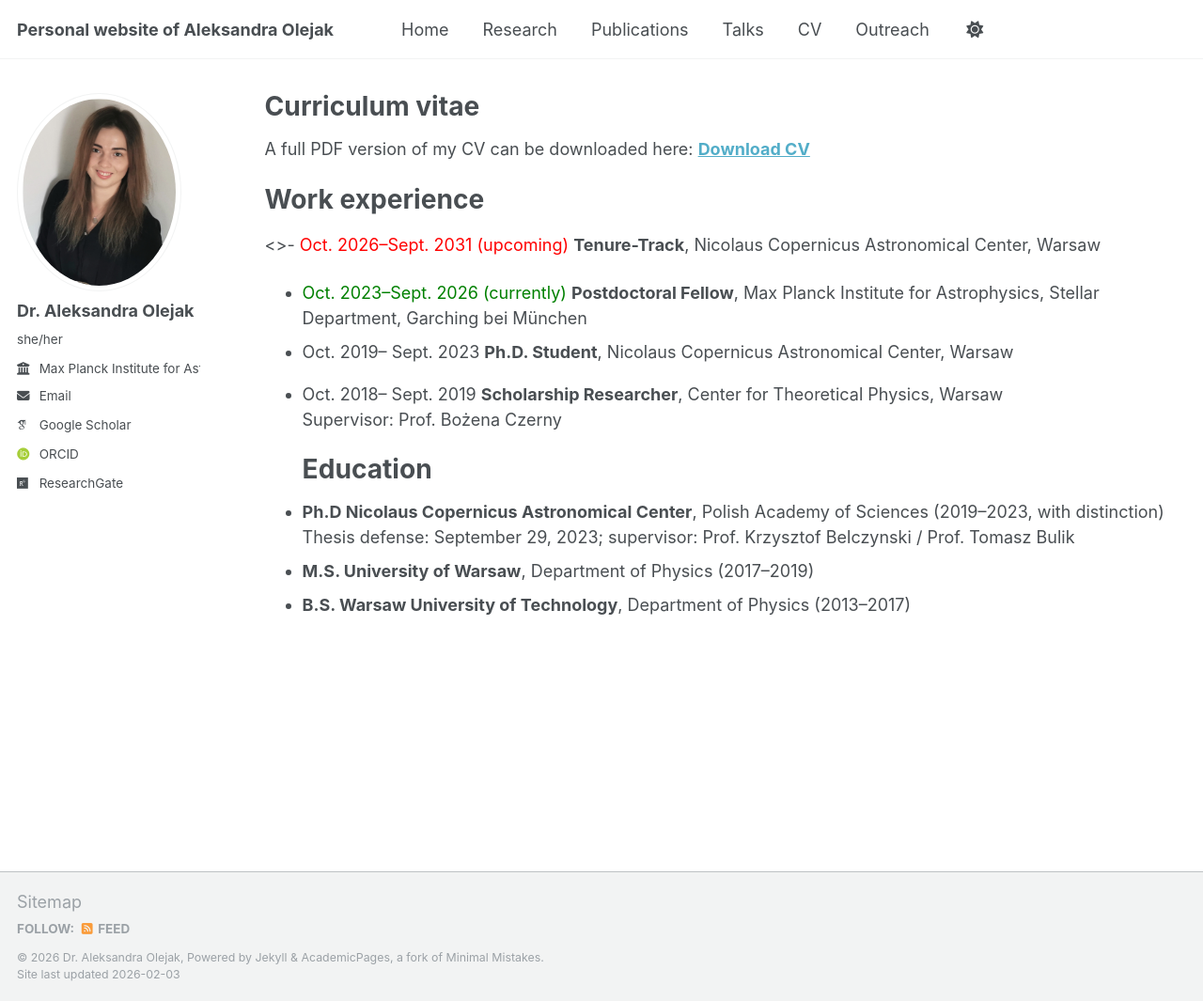
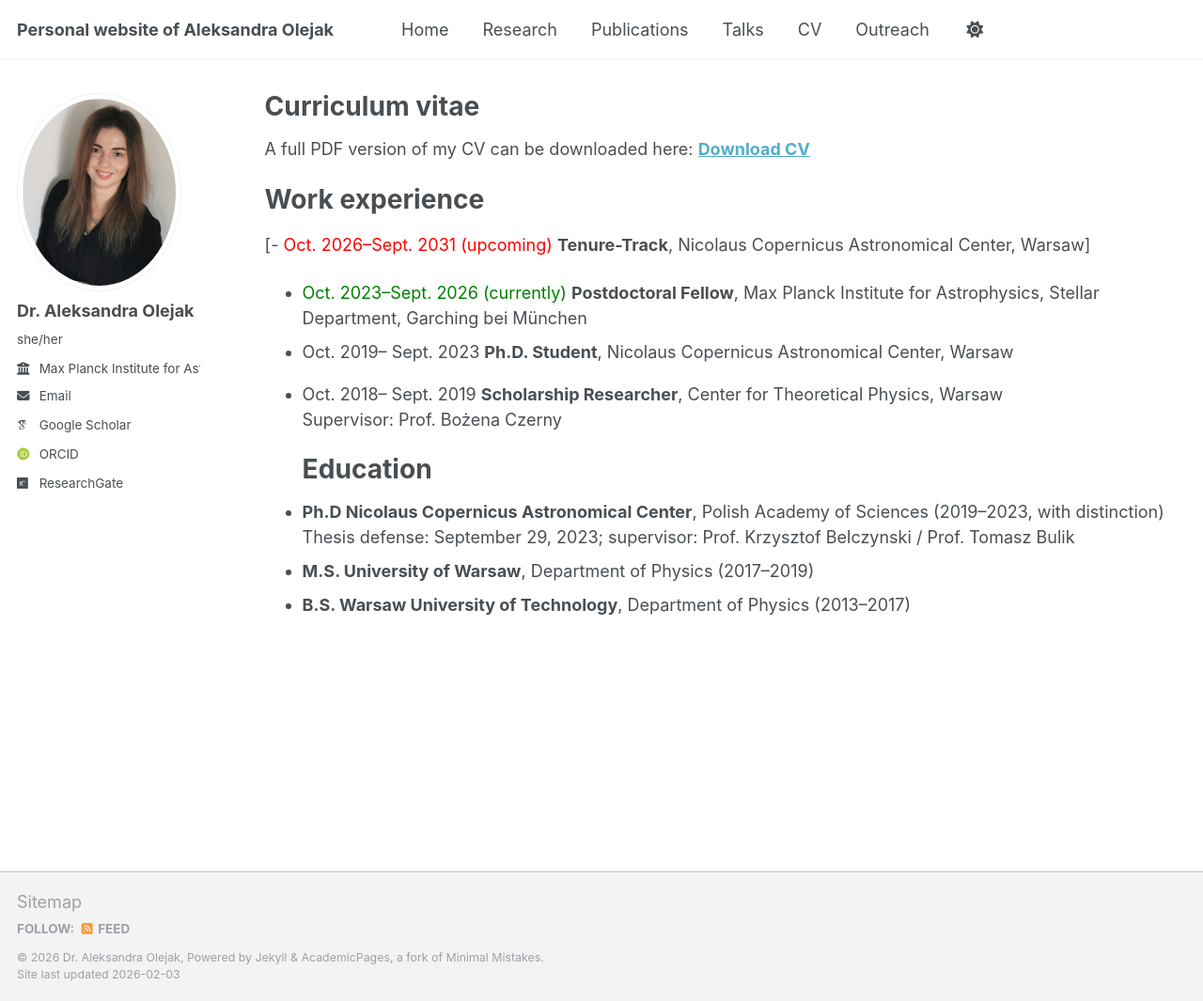
Before and after one commit to aleole/aleole.github.io, a Jekyll site: the page built from _pages/cv.md, in a window 1280 px wide and 1065 px high. Shown: the whole window at 94% size. Built offline with Jekyll 4.4.1, drawn with Linux system fonts in a browser that asks for light colours; some web fonts are replaced; a script that is not in the unit is left out.

Commit message:
Update cv.md

```diff
--- a/_pages/cv.md
+++ b/_pages/cv.md
@@ -13,7 +13,7 @@ A full PDF version of my CV can be downloaded here: **[Download CV](/files/CV_Al
 
 Work experience
 ======
-<>- <span style="color: red;">Oct. 2026–Sept. 2031 (upcoming)</span> **Tenure-Track**, Nicolaus Copernicus Astronomical Center, Warsaw
+[- <span style="color: red;">Oct. 2026–Sept. 2031 (upcoming)</span> **Tenure-Track**, Nicolaus Copernicus Astronomical Center, Warsaw]
 - <span style="color: green;">Oct. 2023–Sept. 2026 (currently)</span> **Postdoctoral Fellow**, Max Planck Institute for Astrophysics, Stellar Department, Garching bei München
 - Oct. 2019– Sept. 2023 **Ph.D. Student**, Nicolaus Copernicus Astronomical Center, Warsaw
 - Oct. 2018– Sept. 2019 **Scholarship Researcher**, Center for Theoretical Physics, Warsaw
```
